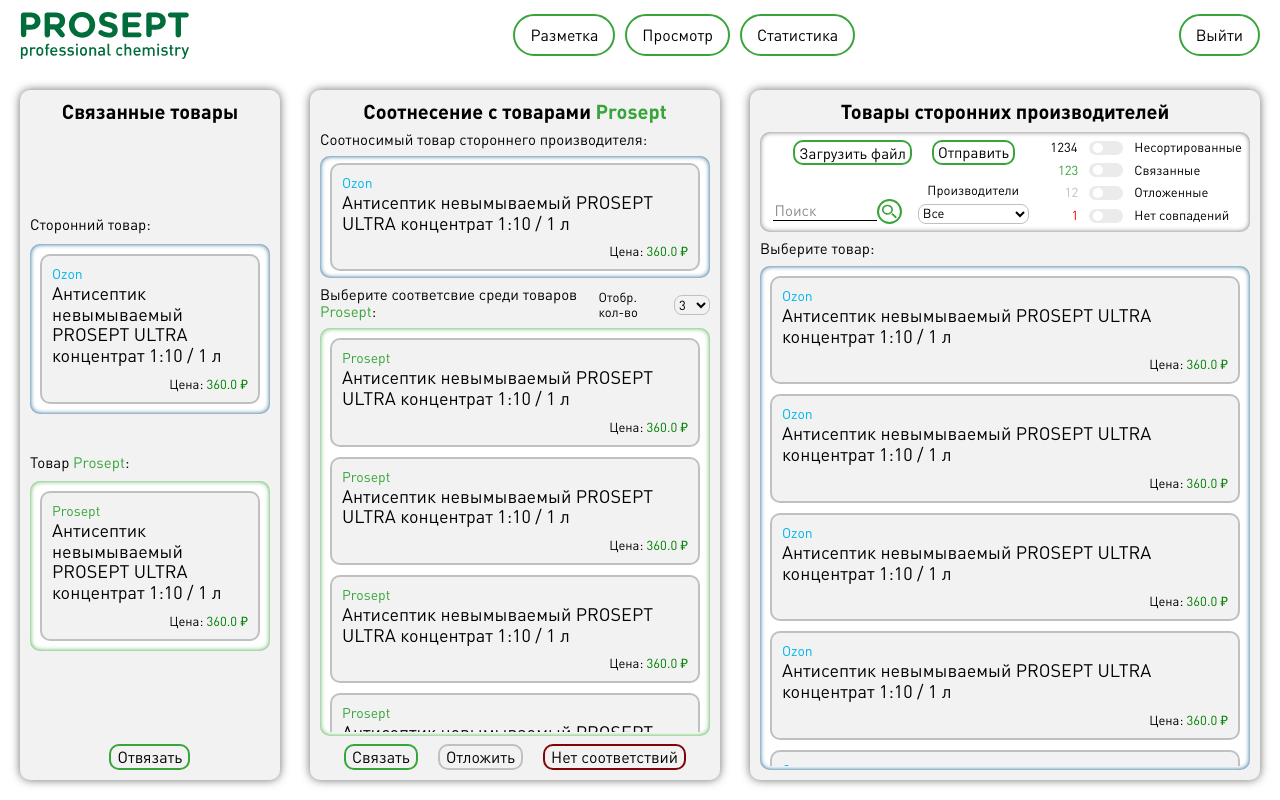
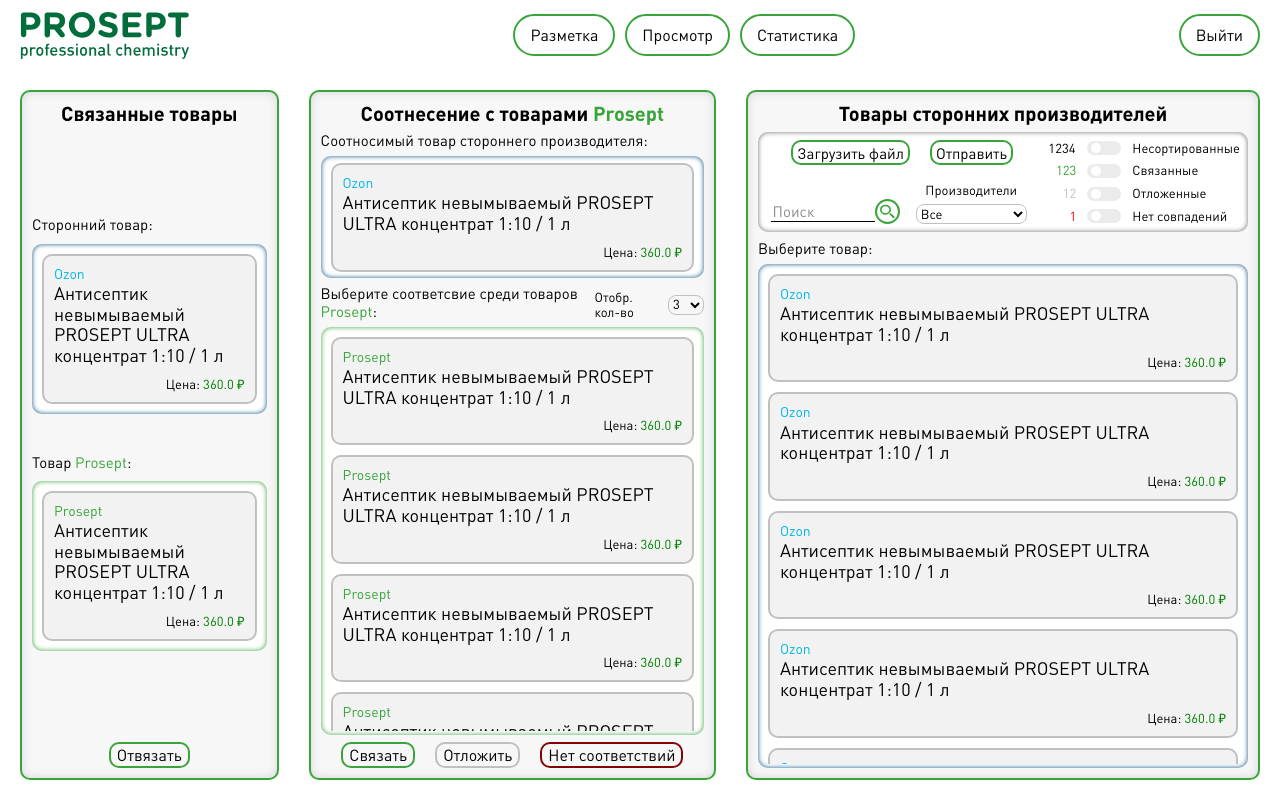
Before and after one commit to Prosept-4/frontend, a React (Create React App) app: page / in a window 1280 px wide. Built offline with nearby package versions, Linux system fonts and the light colour scheme.

Commit message:
подправил main, чтоб выглядело в одном стиле

```diff
--- a/src/components/Main/Column/Column.css
+++ b/src/components/Main/Column/Column.css
@@ -1,5 +1,5 @@
 .column {
-  background-color: #f2f2f2;
+  background-color: #f7f7f7;
   box-sizing: border-box;
   display: flex;
   flex-direction: column;
@@ -7,7 +7,8 @@
   padding: 10px;
   justify-content: space-between;
   border-radius: 10px;
-  box-shadow: 0 0 10px rgb(109, 109, 109);
+  border: #38a43a 2px solid;
+  box-shadow: inset 0 0 10px rgb(214, 214, 214);
 }
 
 .column_type_third-party-pr {
--- a/src/index.css
+++ b/src/index.css
@@ -3,6 +3,7 @@
 @import url('./vendor/fonts.css');
 
 @import url('./components/App/App.css');
+@import url('./components/Auth/Auth.css');
 @import url('./components/Header/Header.css');
 @import url('./components/Main/Main.css');
 @import url('./components/CSS_templates/CSS_templates.css');
```
